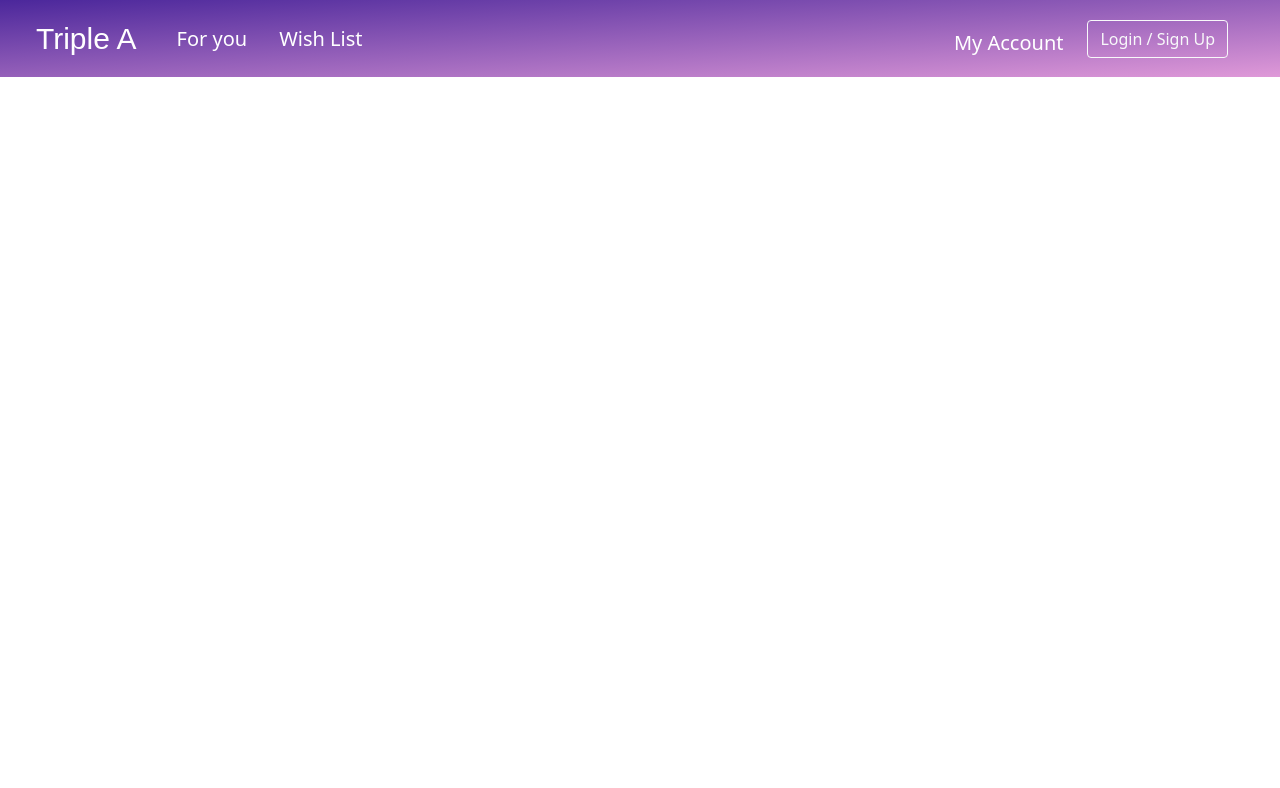
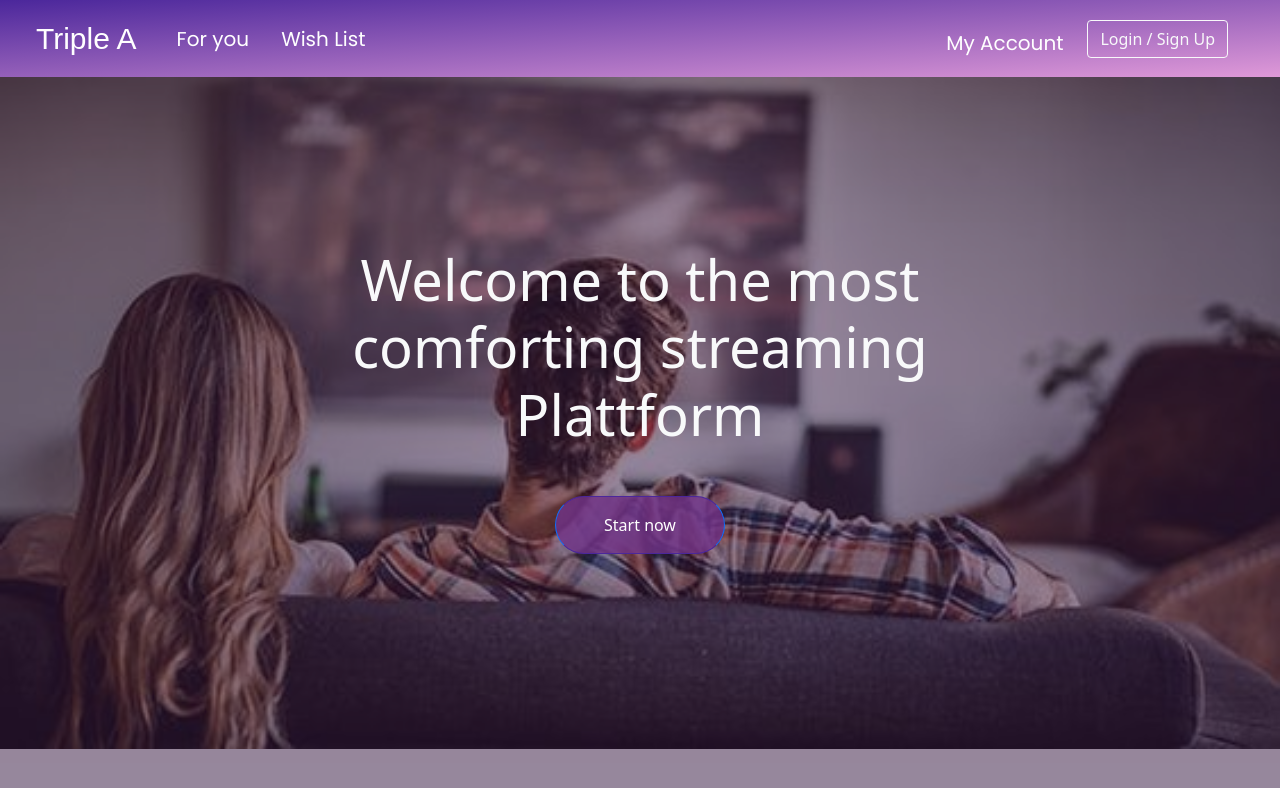
Before and after one commit to IlyaFreydkin/Triple-A, a Vue app in the folder TripleAProject/TripleAProject.Client/: page / in a window 1280 px wide. Shown: the top 788 px of the page. Built offline with nearby package versions, Linux system fonts and the light colour scheme; a web font is replaced by a local one.

Commit message:
Landing Page grob angefangen

```diff
--- a/TripleAProject/TripleAProject.Client/index.html
+++ b/TripleAProject/TripleAProject.Client/index.html
@@ -14,6 +14,15 @@
     <link rel="preconnect" href="https://fonts.gstatic.com" crossorigin>
     <link href="https://fonts.googleapis.com/css2?family=Asul&display=swap" rel="stylesheet">
 
+    <!-- Main Font -->
+    <link rel="preconnect" href="https://fonts.googleapis.com">
+    <link rel="preconnect" href="https://fonts.gstatic.com" crossorigin>
+    <link href="https://fonts.googleapis.com/css2?family=Poppins&display=swap" rel="stylesheet">
+
+
+
+
+
 
     <title>Tripple A</title>
   </head>
--- a/TripleAProject/TripleAProject.Client/src/components/NavBar.vue
+++ b/TripleAProject/TripleAProject.Client/src/components/NavBar.vue
@@ -1,5 +1,5 @@
 <template>
-     <nav id="navbar" class="navbar navbar-expand-lg navbar-light ">
+     <nav id="navbar" class="navbar navbar-expand-lg sticky-top navbar-light ">
   <div class="container-fluid">
     <a class="navbar-brand" href="#"></a>
     <button class="navbar-toggler" type="button" data-bs-toggle="collapse" data-bs-target="#navbarSupportedContent" aria-controls="navbarSupportedContent" aria-expanded="false" aria-label="Toggle navigation">
@@ -51,6 +51,7 @@
     height: 50px;
 } */
 
+
 #navbar {
     background-image: linear-gradient(to bottom right,#4B279B,#DF99D8);
 
@@ -63,12 +64,13 @@ a {
 
 login-btn {
     font-size: 20px;
+    font-family: Poppins, sans-serif;
 }
 
 #nav-font {
     color: white;
     font-size: 20px;
-
+    font-family: Poppins, sans-serif;
 }
 
 #nav-logo-font {
--- a/TripleAProject/TripleAProject.Client/src/views/HomeView.vue
+++ b/TripleAProject/TripleAProject.Client/src/views/HomeView.vue
@@ -6,4 +6,53 @@ import NavBar from '../components/NavBar.vue'
 <template>
         <NavBar></NavBar>
 
+
+      <img  src="../images/carousel-1.jpg" alt="Image">
+                    <div class="carousel-caption">
+                        <div class="container">
+                            <div class="row justify-content-center">
+                                <div class="col-md-7">
+                                    <h1 class="display-4 text-light mb-5 animated slideInDown">Welcome to the most comforting streaming Plattform</h1>
+                                    <a href="" class="btn btn-primary py-sm-3 px-sm-5">Start now</a>
+                                </div>
+                            </div>
+                        </div>
+                    </div>
 </template>
+
+<style scoped>
+
+
+
+.carousel-caption {
+    top:0;
+    left: 0;
+    right: 0;
+    bottom: 0;
+    display: flex;
+    align-items: center;
+    justify-content: center;
+    text-align: center;
+
+    background: rgba(51, 21, 62, 0.512);
+    z-index: 1;
+}
+
+img {
+    width: 100%;
+    height: 100%;
+
+}
+
+.btn {
+    font-weight: 500;
+
+        background-color: rgba(112, 51, 135, 0.816);
+        border-block-color: #4B279B;
+        border-radius: 40px;
+}
+
+
+
+
+</style>
--- a/TripleAProject/TripleAProject.Client/src/views/LoginView.vue
+++ b/TripleAProject/TripleAProject.Client/src/views/LoginView.vue
@@ -41,7 +41,7 @@ import NavBar from '../components/NavBar.vue'
 <style scoped>
 
 /* Importing fonts from Google */
-@import url('https://fonts.googleapis.com/css2?family=Poppins:wght@300;400;500;600;700;800;900&display=swap');
+
 
 /* Reseting */
 * {
```
Also changed, not shown: TripleAProject/TripleAProject.Client/src/images/carousel-1.jpg (added).
